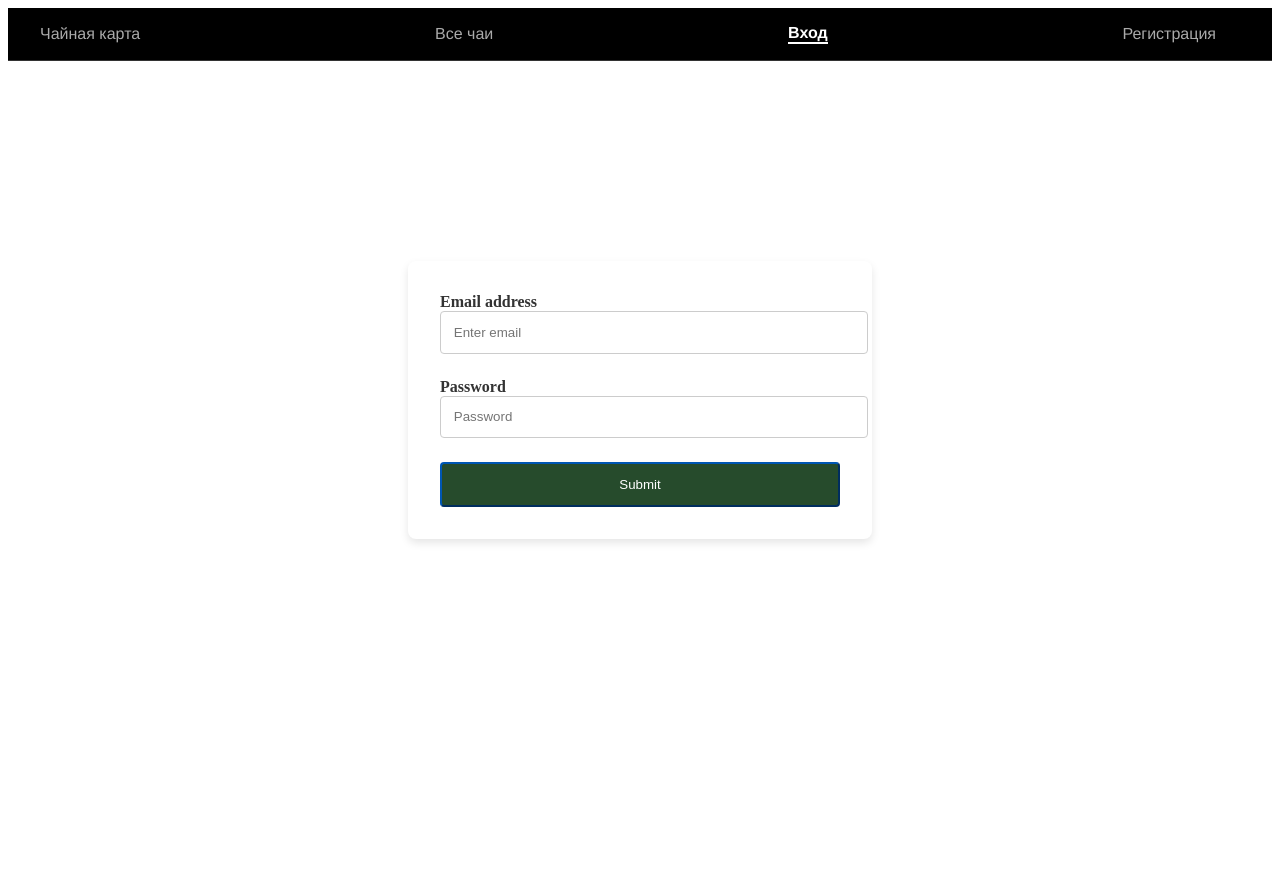
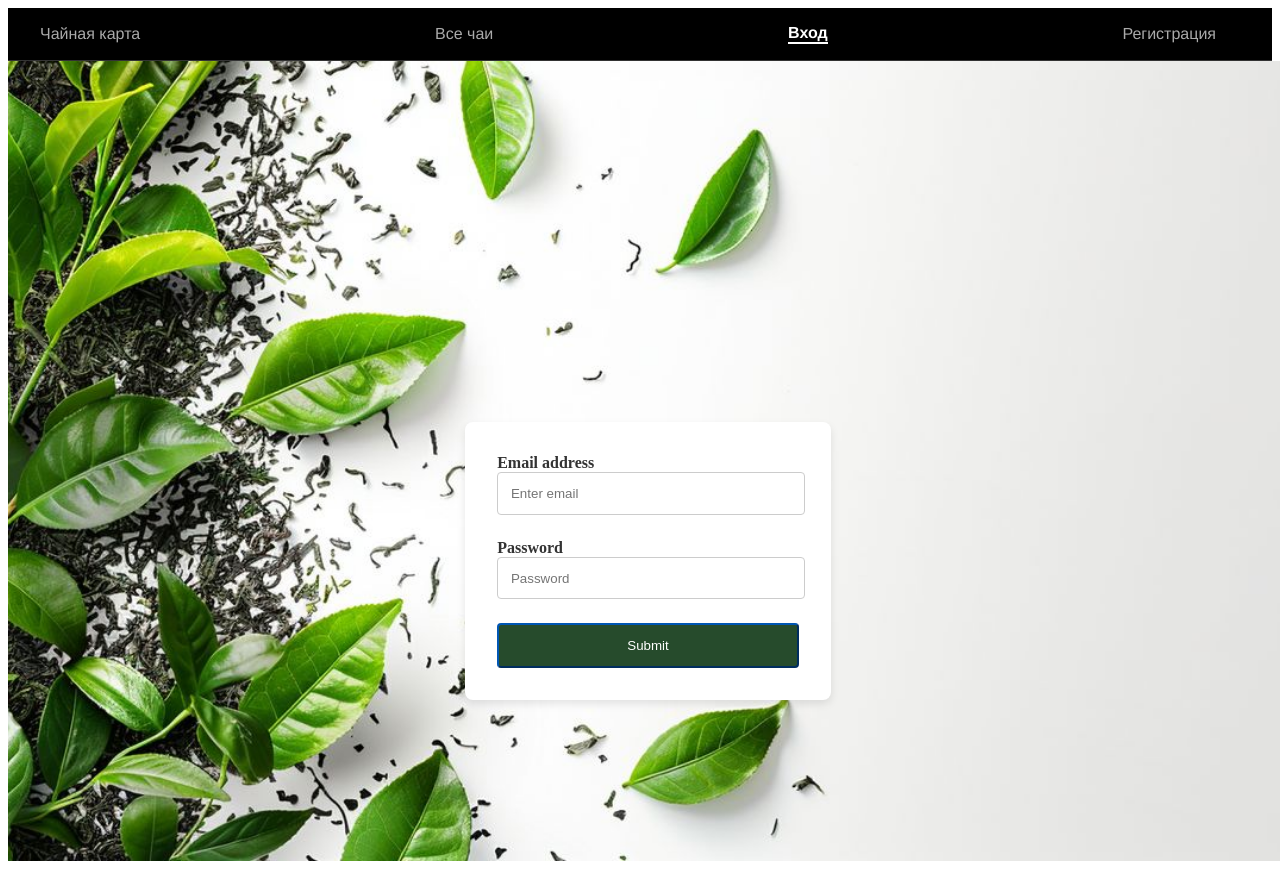
Before and after one commit to AlexTskhe/Tea-Project, a React (Vite) app in the folder client/: page /login in a window 1280 px wide. Before the commit the page ends 800 px from the top, so only its background shows below. Built offline with nearby package versions, Linux system fonts and the light colour scheme; no server answers.

Commit message:
auth_background

```diff
--- a/client/src/features/LoginForm/LoginForm.module.css
+++ b/client/src/features/LoginForm/LoginForm.module.css
@@ -1,3 +1,4 @@
+
 .formContainer {
   max-width: 400px;
   margin: 0 auto;
@@ -33,7 +34,7 @@
   border-radius: 4px;
   padding: 0.8rem;
   border: 1px solid #ccc;
-  width: 100%;
+  width: 93%;
 }
 
 .formControl:focus {
--- a/client/src/features/SingUpForm/SignUpForm.module.css
+++ b/client/src/features/SingUpForm/SignUpForm.module.css
@@ -29,7 +29,7 @@
   border-radius: 8px;
   padding: 1rem;
   border: 1px solid #ccc;
-  width: 100%;
+  width: 93%;
   background-color: #fff;
   font-size: 1rem;
   color: #333;
--- a/client/src/pages/AuthPage/AuthPage.jsx
+++ b/client/src/pages/AuthPage/AuthPage.jsx
@@ -1,11 +1,12 @@
 import React from 'react'
 import SingUpForm from '../../features/SingUpForm/SignUpForm'
 import LoginForm from '../../features/LoginForm/LoginForm'
+import styles from './AuthPage.module.css'
 
 export default function AuthPage({isAuthProp, setUser} ) {
   return (
-    <>
+    <div className={styles.authBackground}>
    {isAuthProp === 'login'? <LoginForm setUser={setUser}/>: <SingUpForm setUser={setUser}/>}
-    </>
+    </div>
   )
 }
--- /dev/null
+++ b/client/src/pages/AuthPage/AuthPage.module.css
@@ -0,0 +1,12 @@
+.authBackground {
+  min-height: 100vh;
+  min-width: 100vw;
+  background-image: url('../../../public/images/Логин2.jpg');
+  background-size: cover;
+  background-position: center;
+  background-repeat: no-repeat;
+  background-attachment: fixed;
+  display: flex;
+  justify-content: center; /* по центру по горизонтали */
+  align-items: center;     /* по центру по вертикали */
+}
```
Also changed, not shown: client/public/images/Логин2.jpg (added).
